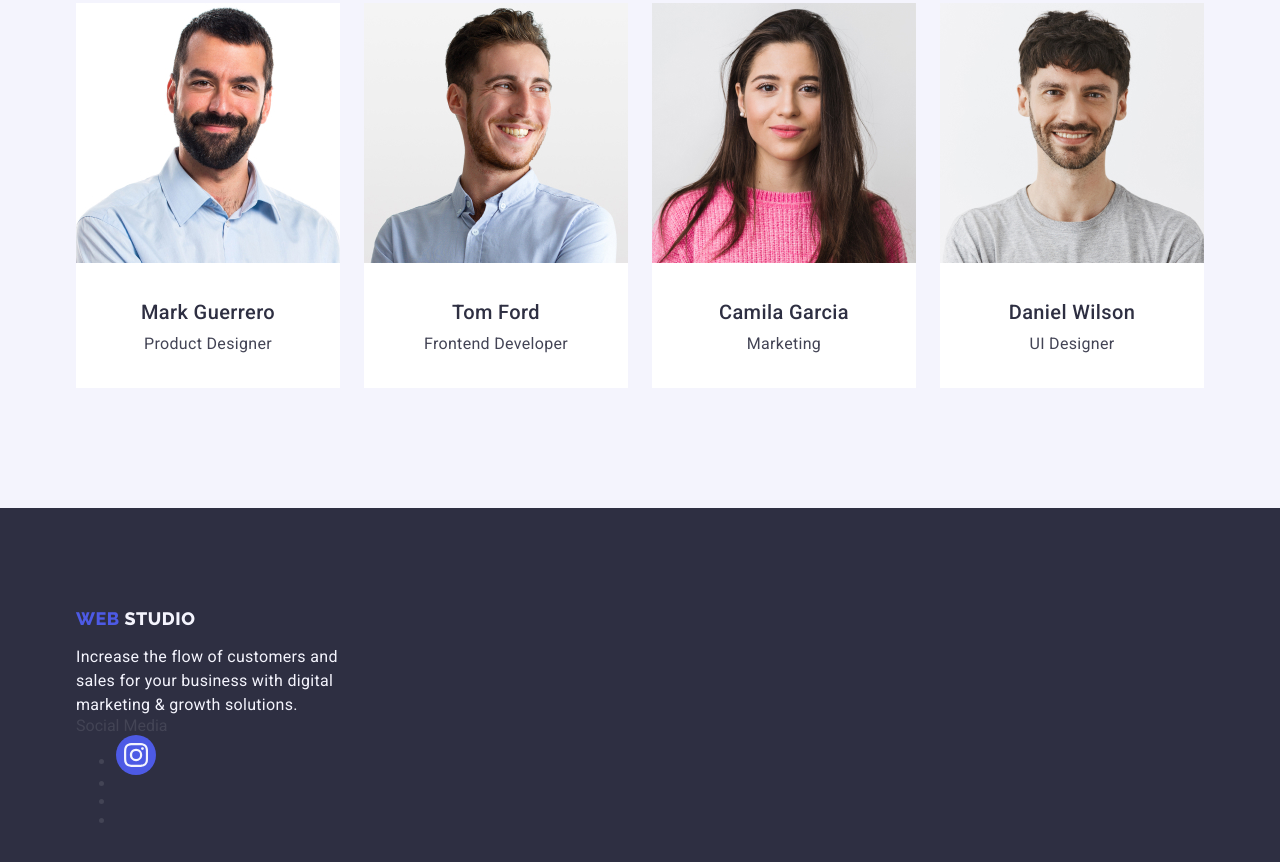
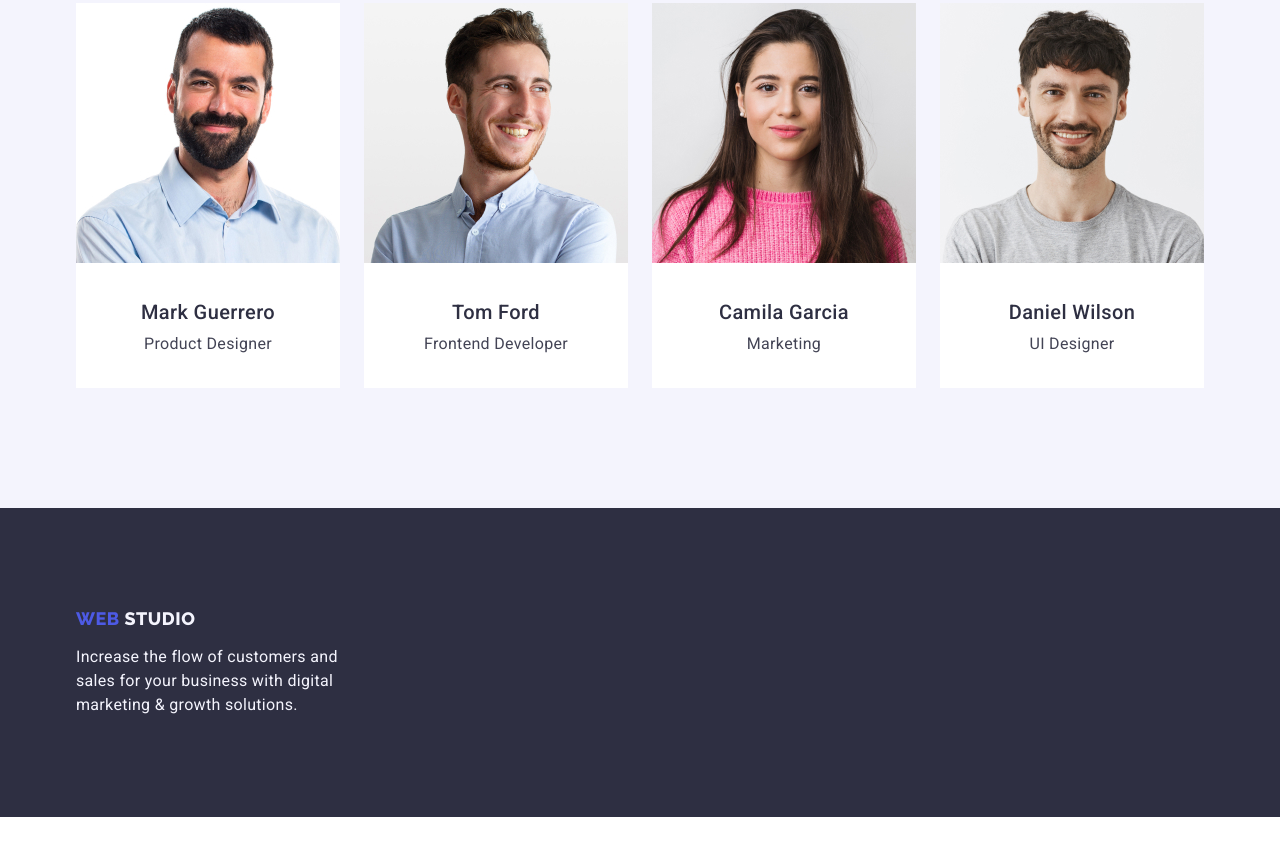
Before and after one commit to Jetfis/goit-markup-hw-03, a plain HTML site: page index.html in a window 1280 px wide. Shown: the part 1806-2668 px from the top of the page. After the commit the page ends 2623 px from the top, so only its background shows below. Drawn offline with nearby package versions, Linux system fonts and the light colour scheme.

Commit message:
HW-3 DONE

```diff
--- a/index.html
+++ b/index.html
@@ -178,20 +178,6 @@
             digital marketing & growth solutions.
           </p>
         </div>
-        <div>
-          <p>Social Media</p>
-          <ul>
-            <li class="social-item">
-              <a class="social-link" href=""
-                ><svg width="24" height="24">
-                  <use href="./images/sprite.svg#icon-instagram-2"></use></svg
-              ></a>
-            </li>
-            <li><a href=""></a></li>
-            <li><a href=""></a></li>
-            <li><a href=""></a></li>
-          </ul>
-        </div>
       </div>
     </footer>
   </body>
```
Also changed, not shown: images/sprite.svg (deleted).
